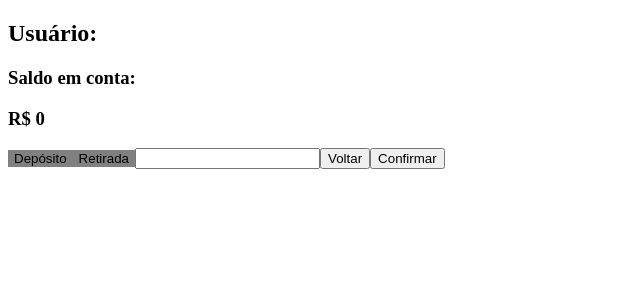
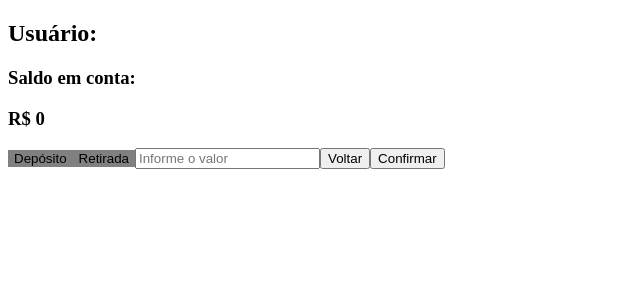
Before and after one commit to amandacamile/Investments-App, a React (Create React App) app: page /wallet in a window 1280 px wide. Shown: the top 300 px of the page, without its empty margins (0-640 px from the left). Built offline with nearby package versions, Linux system fonts and the light colour scheme.

Commit message:
feat: input to enter value and buttons (Depósito, Retirada, Voltar and Confirmar) configured

```diff
--- a/src/pages/Wallet.jsx
+++ b/src/pages/Wallet.jsx
@@ -6,10 +6,21 @@ import '../styles/wallet.css';
 
 function Wallet() {
   const navigate = useNavigate();
-  const { balance } = useContext(WalletContext);
+  const { balance, setBalance } = useContext(WalletContext);
 
   const [isDeposit, setIsDeposit] = useState(false);
   const [isWithdraw, setIsWithdraw] = useState(false);
+  const [valueInput, setValueInput] = useState('');
+
+  const handleInputValue = ({ target }) => {
+    setValueInput(Number(target.value));
+  };
+
+  const transactionConfirmation = () => {
+    if (isDeposit && valueInput) setBalance(balance + valueInput);
+    if (isWithdraw && valueInput) setBalance(balance - valueInput);
+    setValueInput('');
+  };
 
   return (
     <div>
@@ -38,7 +49,12 @@ function Wallet() {
       >
         Retirada
       </button>
-      <input type="text" />
+      <input
+        type="text"
+        value={valueInput}
+        placeholder="Informe o valor"
+        onChange={handleInputValue}
+      />
 
       <button
         type="button"
@@ -46,7 +62,13 @@ function Wallet() {
       >
         Voltar
       </button>
-      <button type="button">Confirmar</button>
+      <button
+        type="button"
+        onClick={() => transactionConfirmation()}
+      >
+        Confirmar
+
+      </button>
     </div>
   );
 }
```
